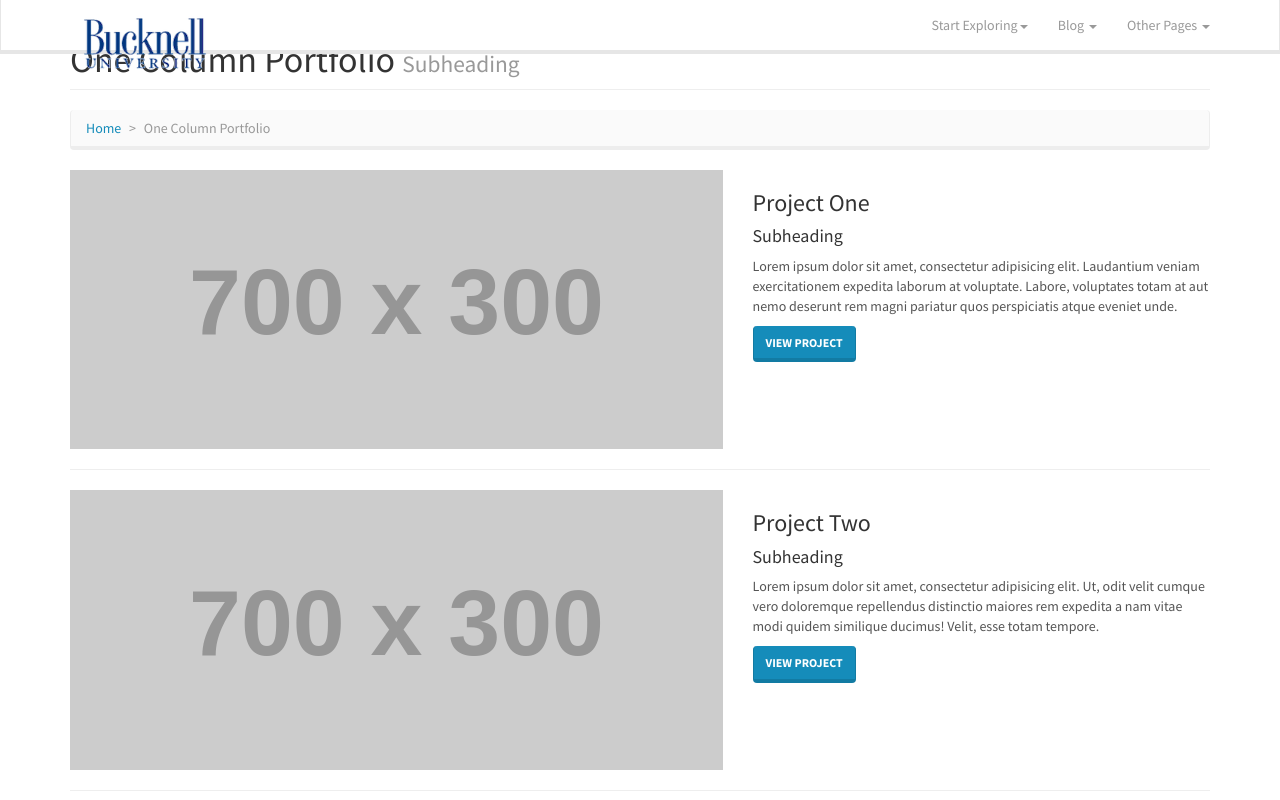
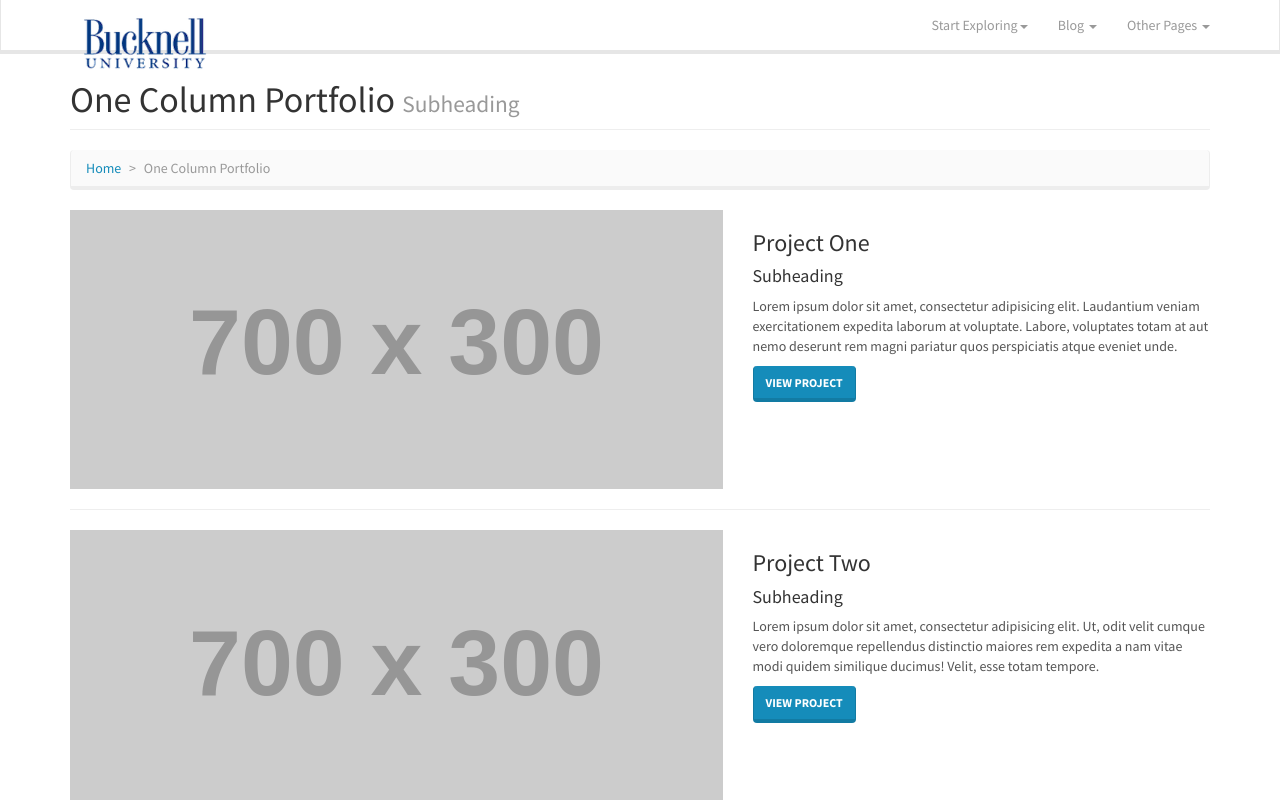
Before and after one commit to brandontricci/assessment1, a plain HTML site: page portfolio-1-col.html in a window 1280 px wide. Shown: the top 800 px of the page. Drawn offline with Linux system fonts and the light colour scheme; placeholder pictures from the web are drawn by us.

Commit message:
changes to pages

```diff
--- a/portfolio-1-col.html
+++ b/portfolio-1-col.html
@@ -118,7 +118,7 @@
 
         <!-- Page Heading/Breadcrumbs -->
         <div class="row">
-            <div class="col-lg-12">
+            <div class="col-lg-12"><br><br>
                 <h1 class="page-header">One Column Portfolio
                     <small>Subheading</small>
                 </h1>
```
Also changed, not shown: portfolio-2-col.html (+1 -1 lines), portfolio-3-col.html (+1 -1 lines), portfolio-4-col.html (+1 -1 lines), portfolio-item.html (+1 -1 lines), pricing.html (+1 -1 lines), services.html (+1 -1 lines).
